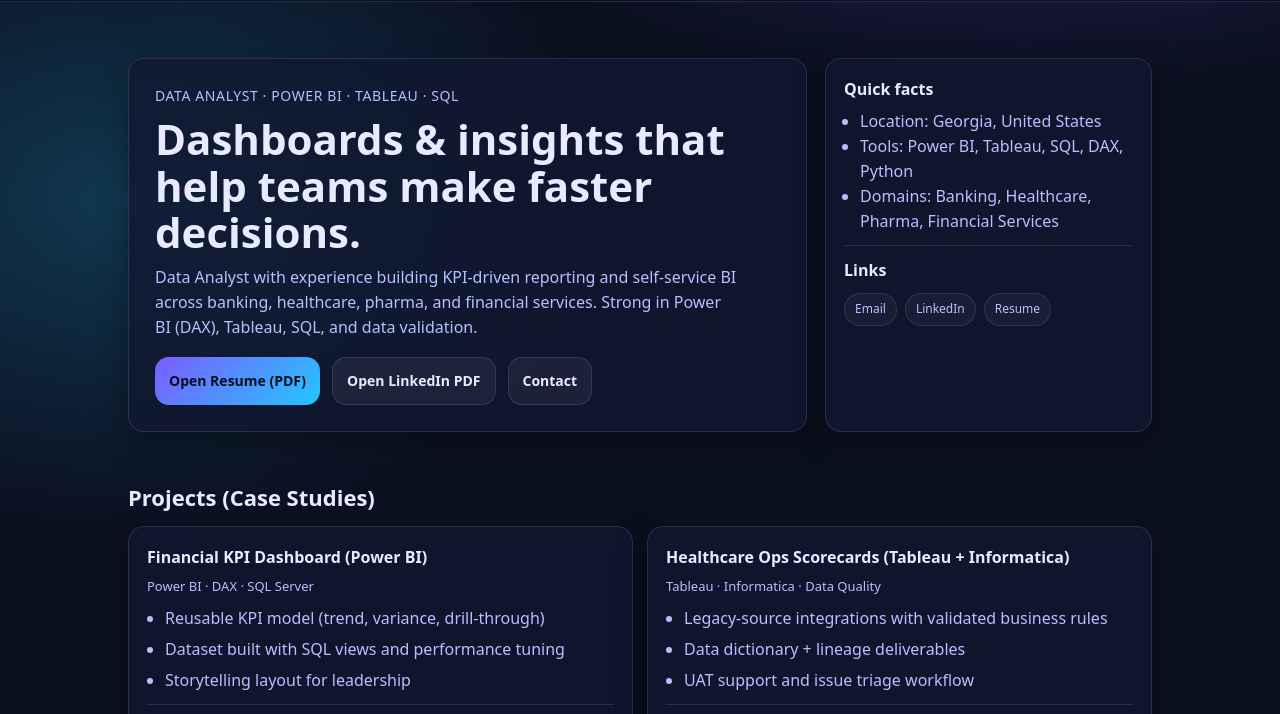
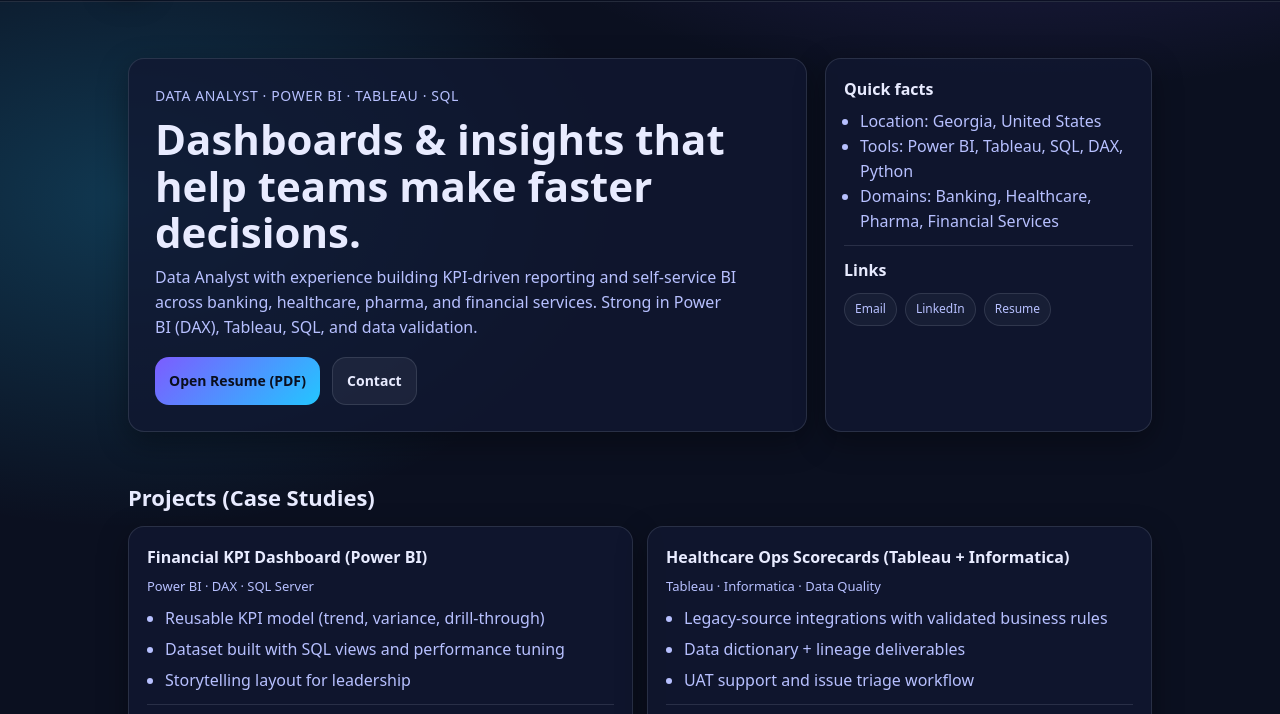
Before and after one commit to yuktasriya/portfolio, a plain HTML site: page index.html in a window 1280 px wide. Shown: the part 65-779 px from the top of the page. Drawn offline with Linux system fonts and the light colour scheme.

Commit message:
Update index.html

```diff
--- a/index.html
+++ b/index.html
@@ -35,7 +35,6 @@
         </p>
         <div class="cta">
           <a class="btn primary" href="assets/Yuktasriya_Vuppula_Resume.pdf" target="_blank" rel="noopener">Open Resume (PDF)</a>
-          <a class="btn" href="assets/LinkedIn_Profile.pdf" target="_blank" rel="noopener">Open LinkedIn PDF</a>
           <a class="btn" href="#contact">Contact</a>
         </div>
 
```
